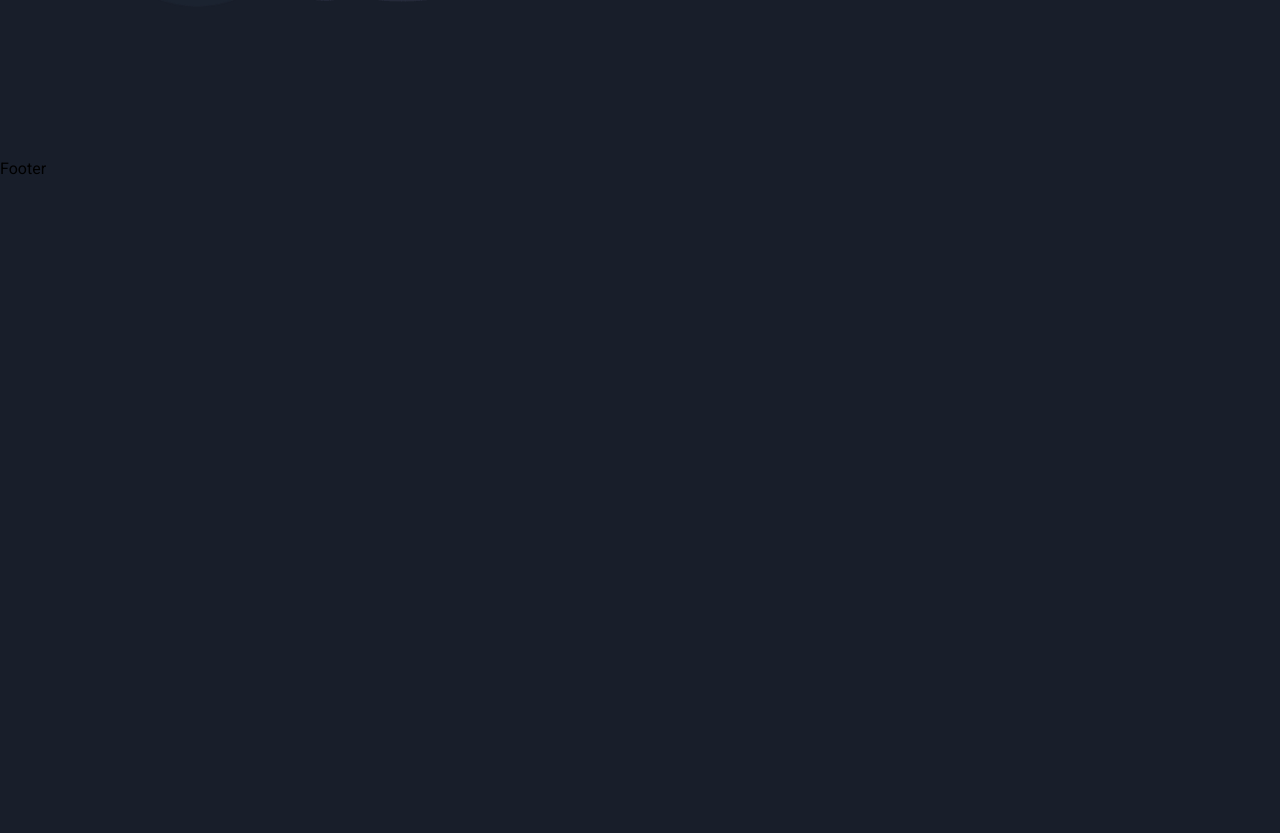
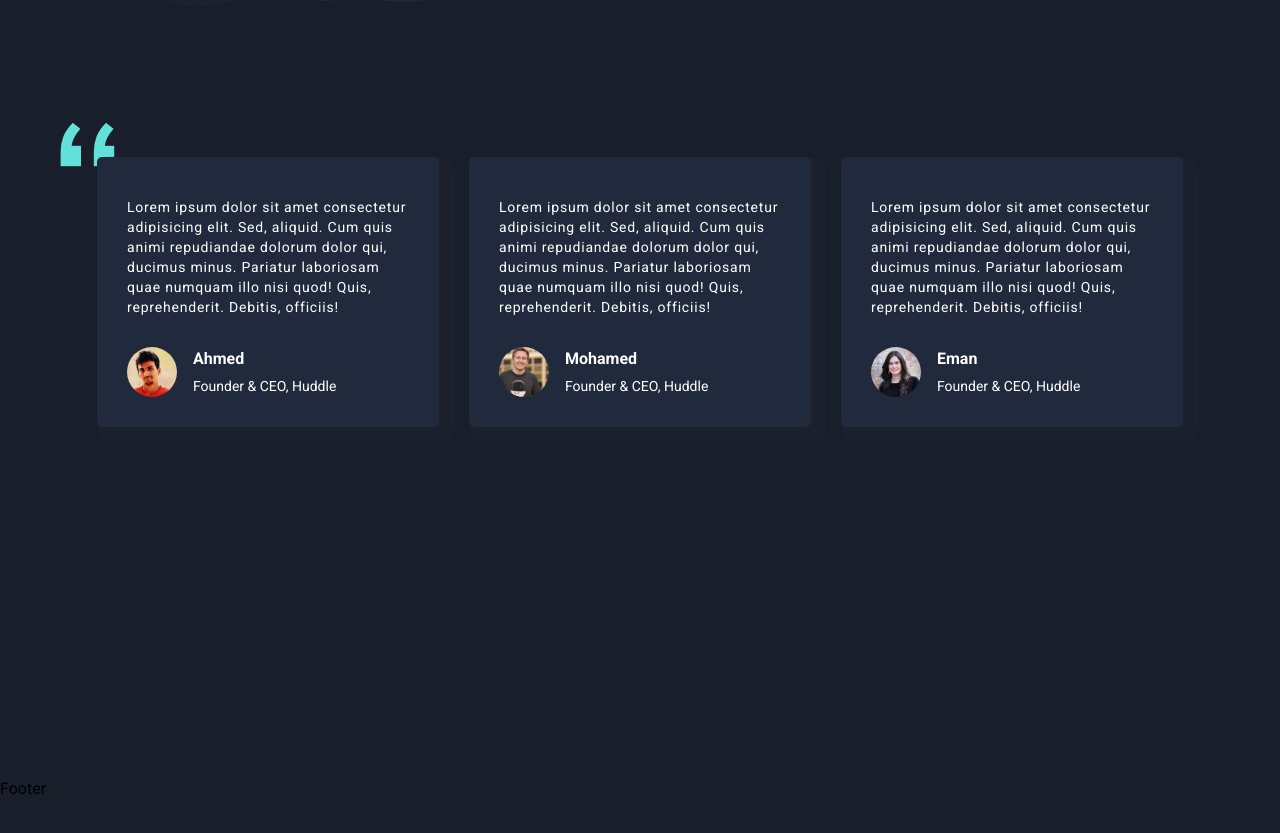
Before and after one commit to omar3060/landing-tailwind, a React (Vite) app: page / in a window 1280 px wide. Shown: the part 2350-3183 px from the top of the page. Built offline with nearby package versions, Linux system fonts and the light colour scheme.

Commit message:
finish Testimonials component section

```diff
--- /dev/null
+++ b/src/components/TestimonialBox.jsx
@@ -0,0 +1,19 @@
+import React from 'react'
+
+const TestimonialBox = ({name, image, desc, position}) => {
+  return (
+    <div className='bg-[#21293C] p-[30px] pt-[40px] text-white rounded-[5px] shadow-[8px_8px_1px_8px_#1c202c] basis-full md:basis-[40%] lg:basis-[30%] '>
+      <p className='text-sm font-normal tracking-[0.8px]'>{desc}</p>
+       <div className='mt-[30px] flex gap-4'>
+        <img src={`/src/assets/images/${image}`} alt="profile image" className='w-[50px] h-[50px] rounded-full object-contain'/>
+        <div>
+          {/* here we put block class cause strong is inline element does not respect margin so if we don't put block class margin ain't work in such a case */}
+          <strong className='block mb-[5px]'>{name}</strong>
+          <p className='text-sm font-normal'>{position}</p>
+        </div>
+       </div>
+    </div>
+  )
+}
+
+export default TestimonialBox
--- /dev/null
+++ b/src/components/Testimonials.jsx
@@ -0,0 +1,50 @@
+import React, { useState } from "react";
+import TestimonialBox from "./TestimonialBox";
+
+const Testimonials = () => {
+  const [testData, setTestData] = useState([
+    {
+      id: 1,
+      desc: "Lorem ipsum dolor sit amet consectetur adipisicing elit. Sed, aliquid. Cum quis animi repudiandae dolorum dolor qui, ducimus minus. Pariatur laboriosam quae numquam illo nisi quod! Quis, reprehenderit. Debitis, officiis!",
+      image: "profile-1.jpg",
+      position: "Founder & CEO, Huddle",
+      name: "Ahmed",
+    },
+    {
+      id: 2,
+      desc: "Lorem ipsum dolor sit amet consectetur adipisicing elit. Sed, aliquid. Cum quis animi repudiandae dolorum dolor qui, ducimus minus. Pariatur laboriosam quae numquam illo nisi quod! Quis, reprehenderit. Debitis, officiis!",
+      image: "profile-2.jpg",
+      position: "Founder & CEO, Huddle",
+      name: "Mohamed",
+    },
+    {
+      id: 3,
+      desc: "Lorem ipsum dolor sit amet consectetur adipisicing elit. Sed, aliquid. Cum quis animi repudiandae dolorum dolor qui, ducimus minus. Pariatur laboriosam quae numquam illo nisi quod! Quis, reprehenderit. Debitis, officiis!",
+      image: "profile-3.jpg",
+      position: "Founder & CEO, Huddle",
+      name: "Eman",
+    },
+  ]);
+  return (
+    <section className="pb-[300px] md:pb-[350px]">
+      <div className="container relative">
+        <div className="absolute left-[20px] top-[-35px]">
+          <img src="/src/assets/images/bg-quotes.png" alt="quote" />
+        </div>
+        <div className="flex flex-wrap gap-[30px] justify-center relative z-[10]">
+        {testData.map((item) => (
+          <TestimonialBox
+            key={item.id}
+            desc={item.desc}
+            image={item.image}
+            position={item.position}
+            name={item.name}
+          />
+        ))}
+        </div>
+      </div>
+    </section>
+  );
+};
+
+export default Testimonials;
--- a/src/pages/Home.jsx
+++ b/src/pages/Home.jsx
@@ -2,6 +2,7 @@ import React from 'react'
 import Landing from '../components/Landing'
 import Features from '../components/Features'
 import StayProductive from '../components/StayProductive'
+import Testimonials from '../components/Testimonials'
 
 const Home = () => {
   return (
@@ -9,6 +10,7 @@ const Home = () => {
       <Landing />
       <Features />
       <StayProductive />
+      <Testimonials />
     </>
   )
 }
```
